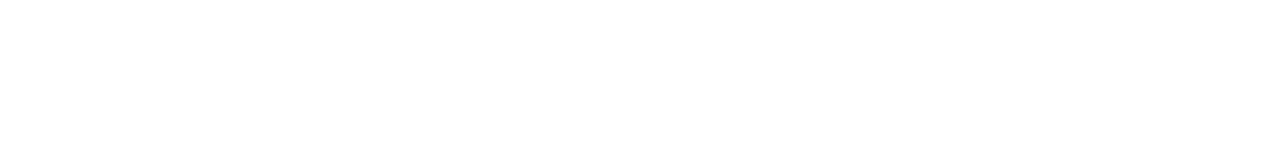
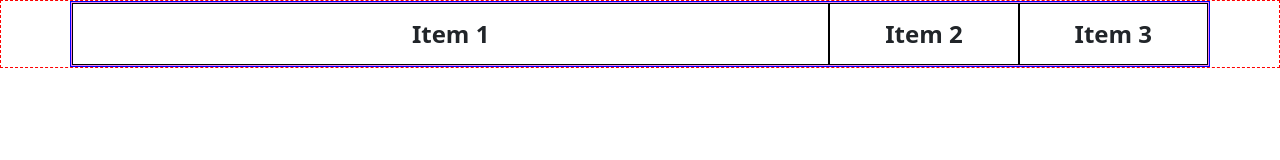
Before and after one commit to Tarasov-Front-Dev/coursera-test, a website: page mod3_solution/index.html in a window 1280 px wide. Drawn offline with nearby package versions, Linux system fonts and the light colour scheme.

Commit message:
Minor upd css

```diff
--- a/mod3_solution/css/style.css
+++ b/mod3_solution/css/style.css
@@ -1,9 +1,26 @@
 body{
-	padding: 40px;
+	border: 1px dashed red;
+}
+.container{
+	border: 1px solid blue;
+}
+.row{
+	border: 1px solid violet;
 }
 div[class^=col]{
-	height: 70px;
-	background-color: #edf9f7;
-	border: 1px solid #adb5bd;
-	padding: 1.2em;
+	border: 1px solid #000;
+	padding-top: 0.75rem;
+	padding-bottom: 0.75rem;
+	font-weight: bold;
+	font-size: 1.5em;
 }
+@media (min-width: 768px) and (max-width: 991.98px){
+	.col{
+		background-color: violet;
+	}
+}
+@include media-breakpoint-up(lg) {
+  .col {
+    background-color: green;
+  }
+}
--- a/mod3_solution/index.html
+++ b/mod3_solution/index.html
@@ -4,10 +4,17 @@
 	<meta charset="UTF-8">
 	<meta name="viewport" content="width=device-width, initial-scale=1.0">
 	<title>Mod3_solution</title>
-	<link href="https://cdn.jsdelivr.net/npm/bootstrap@5.2.3/dist/css/bootstrap.min.css" rel="stylesheet" integrity="sha384-rbsA2VBKQhggwzxH7pPCaAqO46MgnOM80zW1RWuH61DGLwZJEdK2Kadq2F9CUG65" crossorigin="anonymous">
+	<link href="css/bootstrap.min.css" rel="stylesheet">
 	<link rel="stylesheet" type="text/css" href="css/style.css">
 </head>
 <body>
-
+  <div class="container text-center">
+    <div class="row">
+      <div class="col col-xl-8">Item 1</div>
+      <div class="col">Item 2</div>
+      <div class="col">Item 3</div>
+    </div>
+  </div>
+<script src="js/bootstrap.bundle.min.js"></script>
 </body>
 </html>
```
